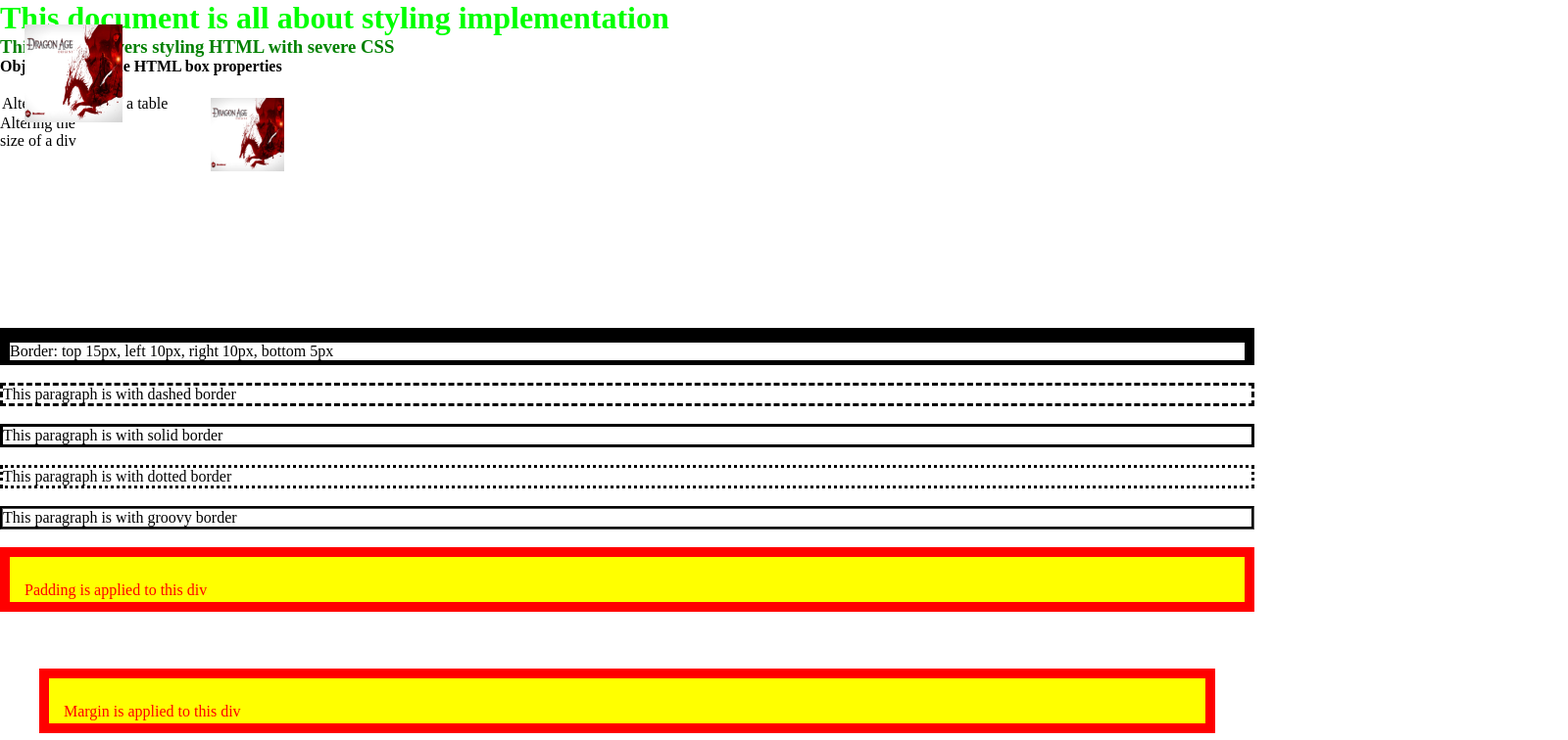
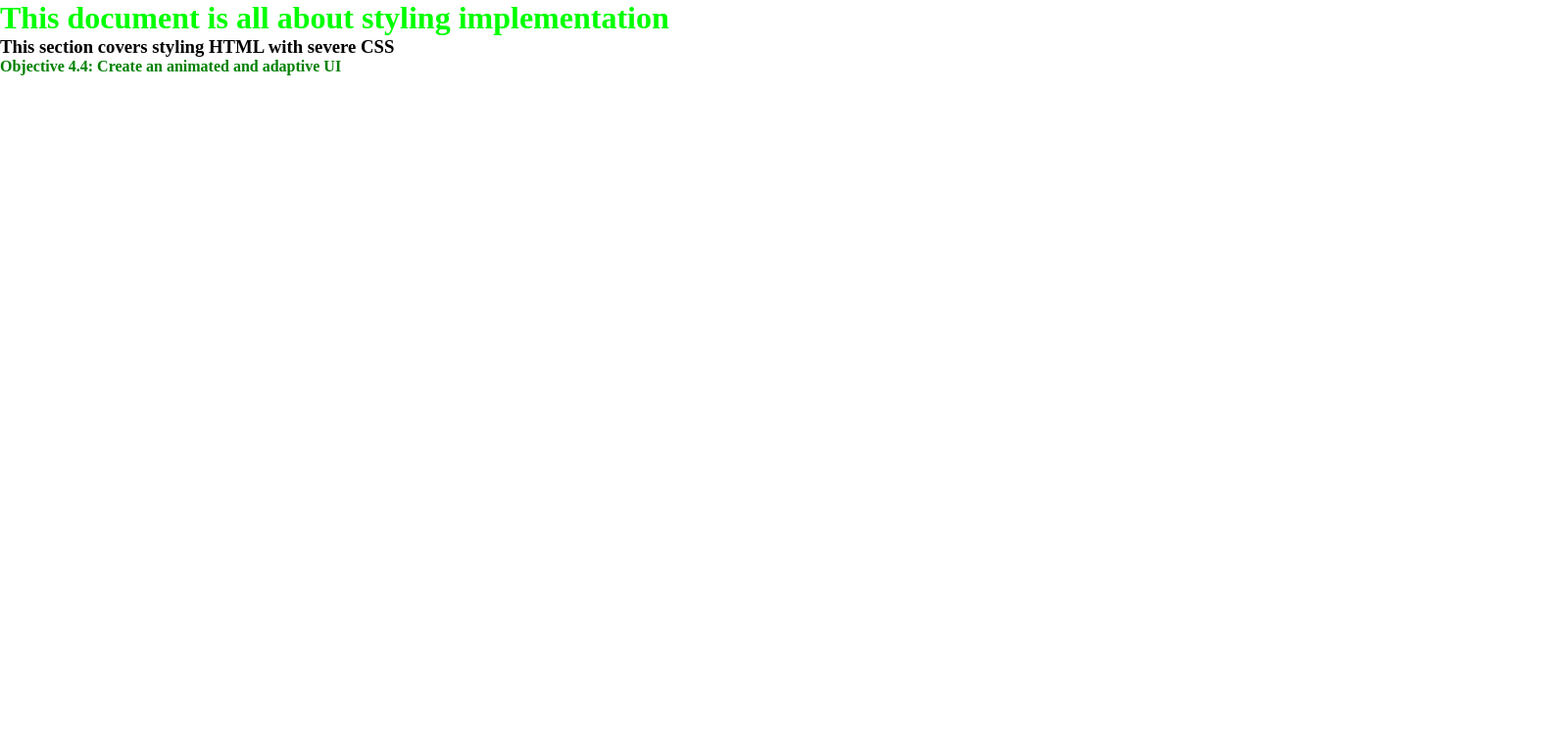
Before and after one commit to curt953/70-480, a website: page Exam Preparation/docs/nine.html in a window 1280 px wide. Shown: the top 756 px of the page at 98% size, 1600 px wide, since content can reach past the window. Drawn offline with nearby package versions, Linux system fonts and the light colour scheme.

Commit message:
Commit on 19.01.2019. Added the starting point of Objective 4.4.

```diff
--- a/Exam Preparation/docs/nine.html
+++ b/Exam Preparation/docs/nine.html
@@ -51,7 +51,7 @@
             A very long sentence that may be broken up by hyphenation.
         </div>
 
-    </section>-->
+    </section>
 
     <section>
 
@@ -144,6 +144,15 @@
             <img src="../images/image-one.jpg" id="absoluteImageInDivWithText"/>
         </div>
 
+    </section>-->
+
+    <section>
+
+        <header>
+            <h4>Objective 4.4: Create an animated and adaptive UI</h4>
+        </header>
+        <br>
+        <div></div>
     </section>
 
 </article>
--- a/Exam Preparation/styles/two.css
+++ b/Exam Preparation/styles/two.css
@@ -8,7 +8,7 @@ h1 {
     color: #00FF00;
 }
 
-h3 {
+h4 {
     color: green;
 }
 
@@ -184,3 +184,5 @@ h3 {
     width: 75px;
     float: left;
 }
+
+/* Objective 4.4: Create an animated and adaptive UI */
```
